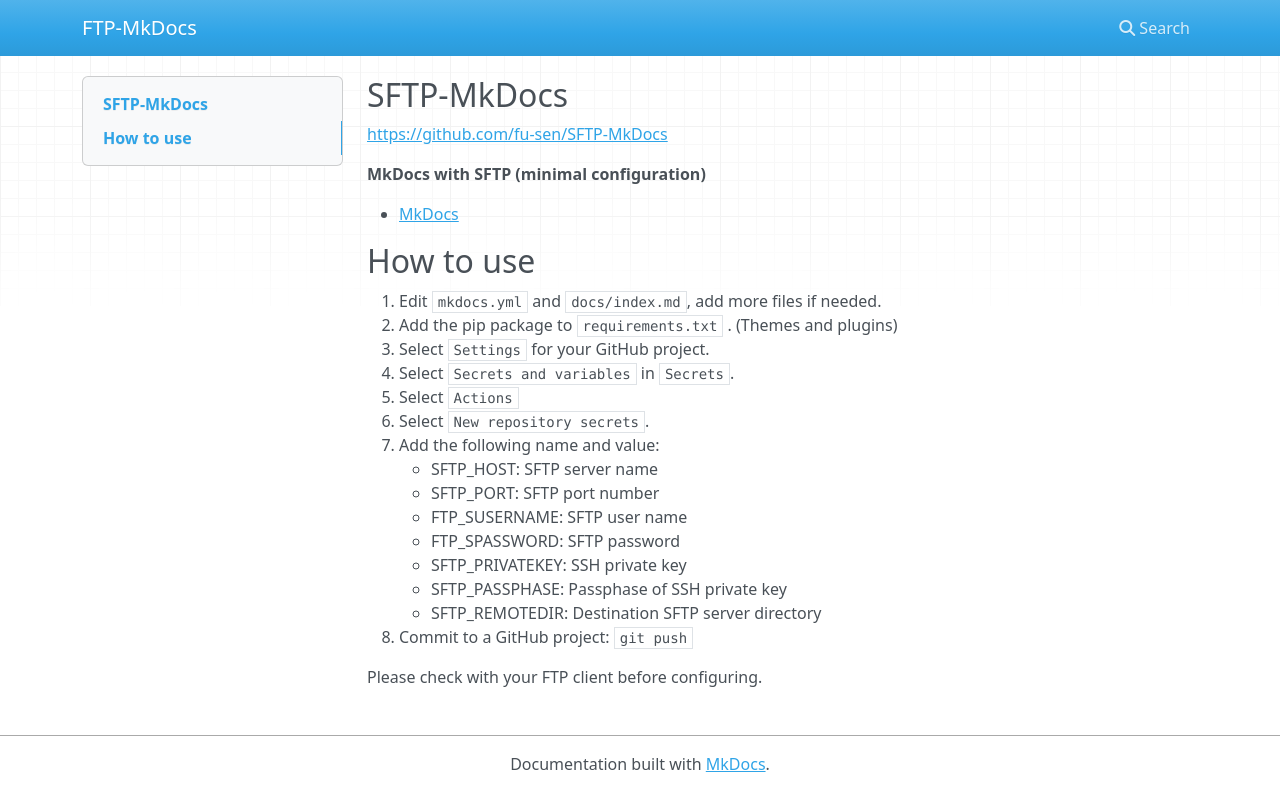
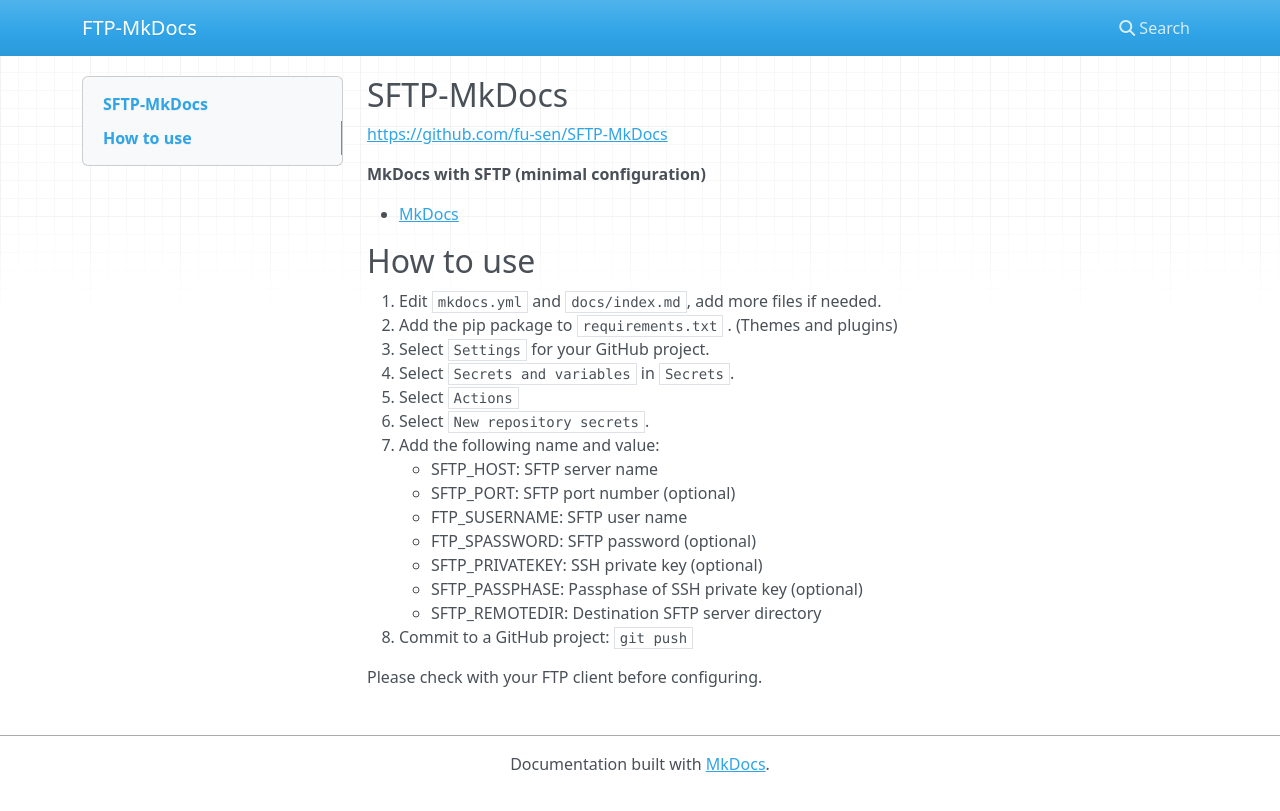
Before and after one commit to fu-sen/SFTP-MkDocs, an MkDocs documentation site: the page built from docs/index.md, in a window 1280 px wide. Shown: the top 811 px of the page. Built offline with MkDocs 1.6.1, drawn with Linux system fonts in a browser that asks for light colours; nearby versions of some CDN libraries.

Commit message:
📝 Update `README` and `index`

```diff
--- a/docs/index.md
+++ b/docs/index.md
@@ -16,11 +16,11 @@
 6. Select `New repository secrets`.
 7. Add the following name and value:
     - SFTP_HOST: SFTP server name
-    - SFTP_PORT: SFTP port number
+    - SFTP_PORT: SFTP port number (optional)
     - FTP_SUSERNAME: SFTP user name
-    - FTP_SPASSWORD: SFTP password
-    - SFTP_PRIVATEKEY: SSH private key
-    - SFTP_PASSPHASE: Passphase of SSH private key
+    - FTP_SPASSWORD: SFTP password (optional)
+    - SFTP_PRIVATEKEY: SSH private key (optional)
+    - SFTP_PASSPHASE: Passphase of SSH private key (optional)
     - SFTP_REMOTEDIR: Destination SFTP server directory
 8. Commit to a GitHub project: `git push`
 
```
Also changed, not shown: README.md (+4 -4 lines).
